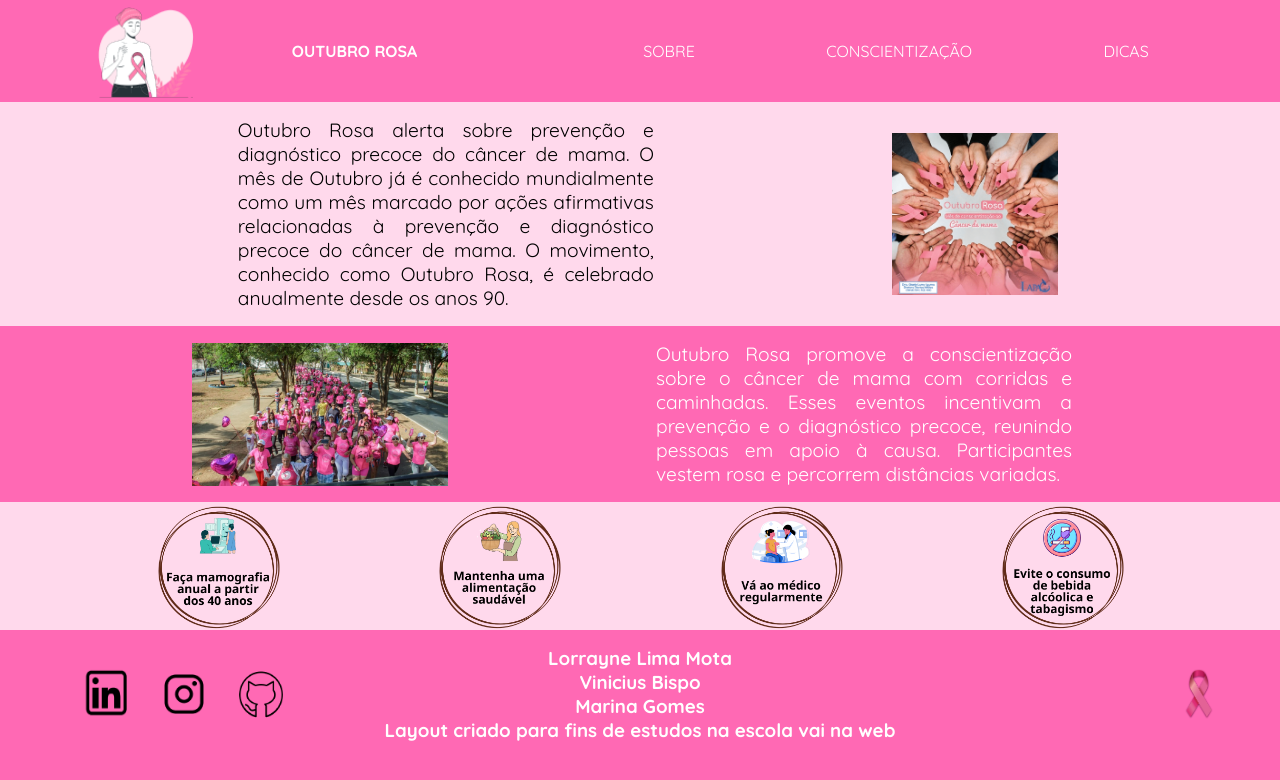
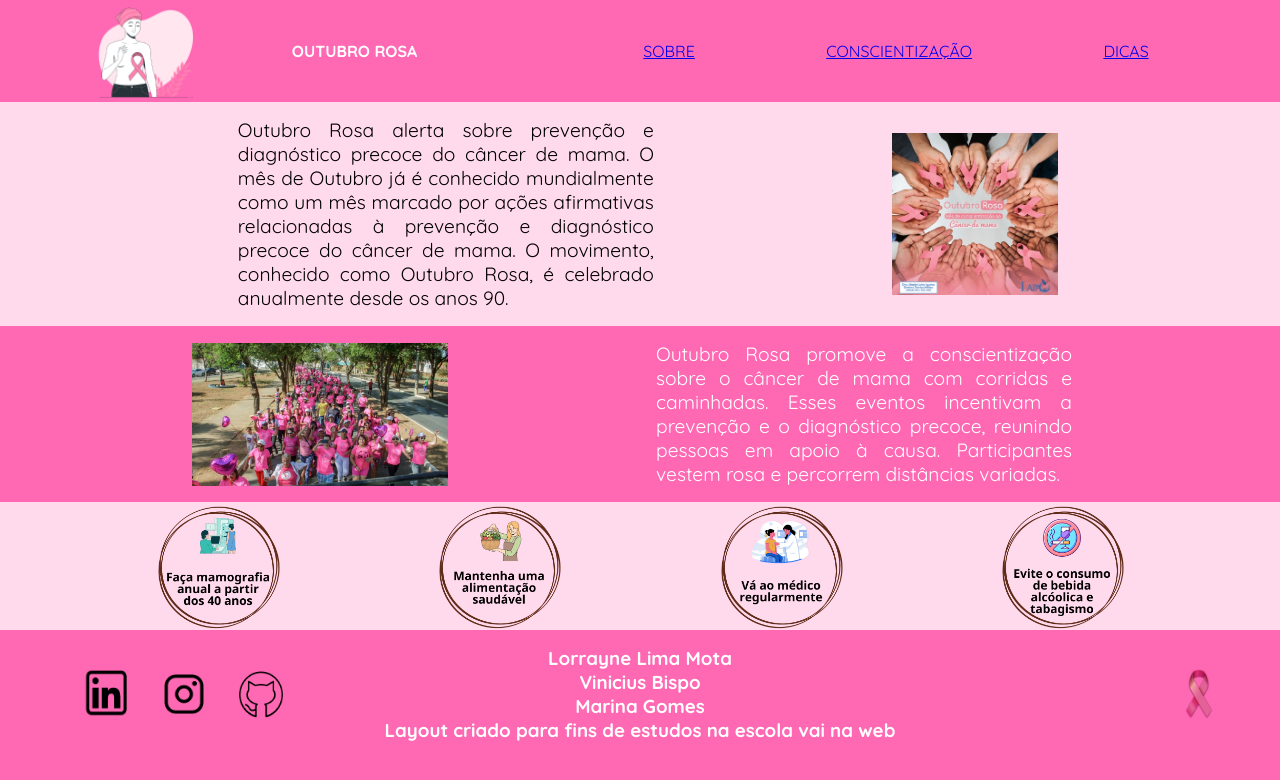
Before and after one commit to lolimamota/Aula-6, a React (Vite) app in the folder Project-01/: page / in a window 1280 px wide. Shown: the top 780 px of the page. Built offline with nearby package versions, Linux system fonts and the light colour scheme.

Commit message:
Complete Anchorage

```diff
--- a/Project-01/src/Components/Header/header.jsx
+++ b/Project-01/src/Components/Header/header.jsx
@@ -1,18 +1,34 @@
 import React from 'react'
 import Logo from './img/Logo CM.png'
+
+import SobreMain from '../Routes/SobreMain.jsx';
+import ConsienteMain from '../Routes/ConscienteMain.jsx';
+import DicasMain from '../Routes/DicasMain.jsx';
 
 export default function Header() {
   return (
     <header className='HeaderOut'>
-      <figure>
+        <figure>
         <img src={Logo} alt="Logo com uma pessoa com um laço rosa frente ao corpo indicando o outubro rosa, mês de prevenção ao câncer de mama" />
         <h1>Outubro Rosa</h1>
-      </figure>
+        </figure>
       <nav>
         <ul>
-          <li>Sobre</li>
-          <li>Conscientização</li>
-          <li>Dicas</li>
+          <li>
+            <a href='../Routes/SobreMain.jsx' target='_blank'>
+            Sobre
+            </a>
+          </li>
+          <li>
+            <a href='../Routes/ConscienteMain.jsx' target='_blank'>
+            Conscientização
+            </a>
+          </li>
+          <li>
+            <a href='../Routes/DicasMain.jsx' target='_blank'>
+            Dicas
+            </a>
+          </li>
         </ul>
       </nav>
     </header>
```
